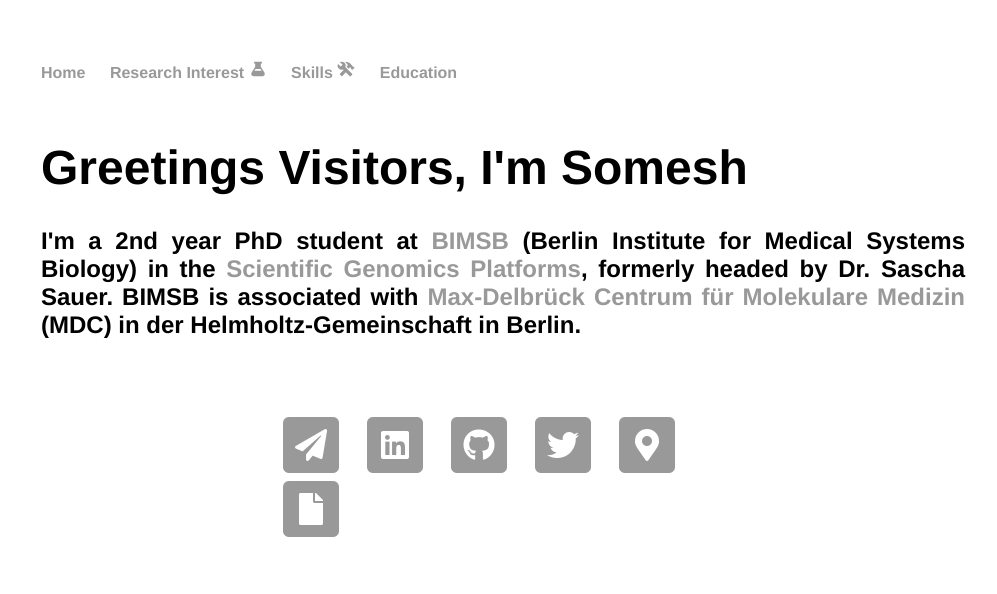
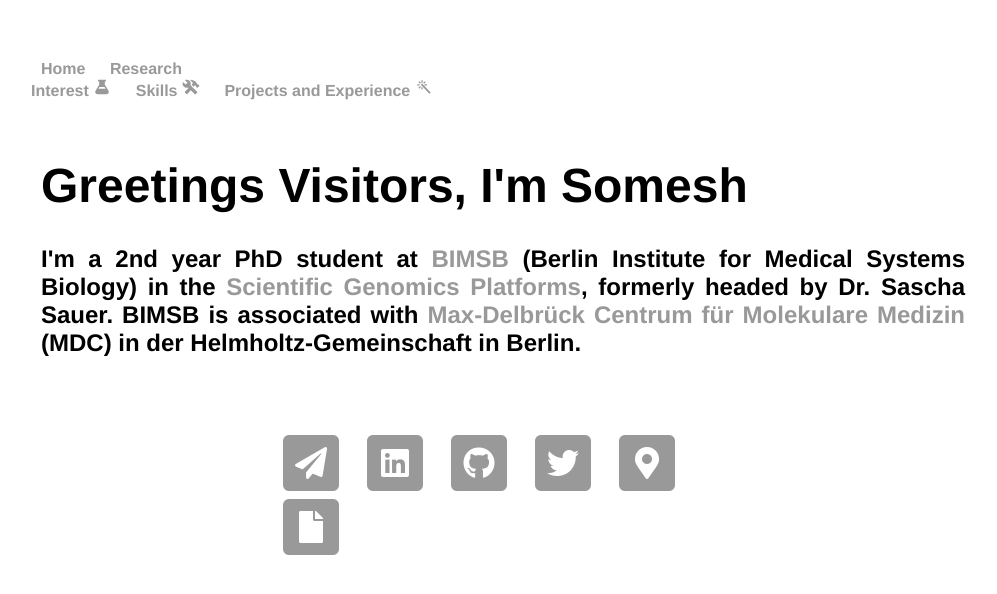
Before and after one commit to saisomesh2594/saisomesh2594.github.io, a Jekyll site: the page built from index.html, in a window 1280 px wide. Shown: the top 594 px of the page, without its empty margins (129-1126 px from the left). Built offline with Jekyll 4.4.1, drawn with Linux system fonts in a browser that asks for light colours.

Commit message:
update layout

```diff
--- a/_layouts/default.html
+++ b/_layouts/default.html
@@ -15,9 +15,9 @@
 		<nav>
 			<ul>
 				<li><a href="/">Home</a></li>
-				<li><a href="/r-i">Research Interest <ion-icon name="flask" size="small"></ion-icon></a></li>
+				<li><a href="/r-i">Research<br>Interest <ion-icon name="flask" size="small"></ion-icon></a></li>
 				<li><a href="/skills">Skills <ion-icon name="construct" size="small"></ion-icon></a></li>
-				<li><a href="/education">Education</a></li>
+				<li><a href="/education">Projects and Experience <ion-icon name="color-wand" size="small"></ion-icon></a></li>
 			</ul>
 		</nav>
 
```
